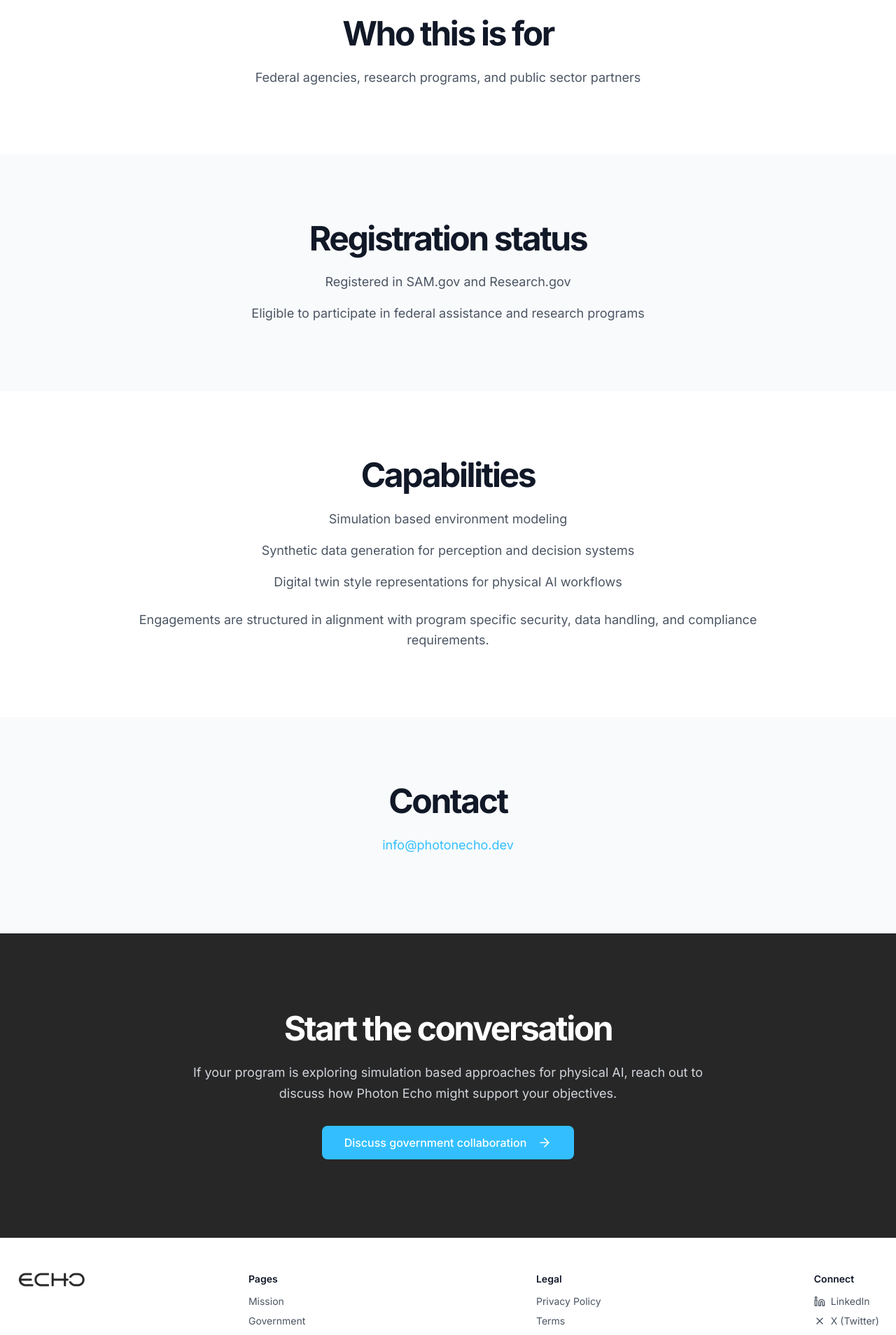
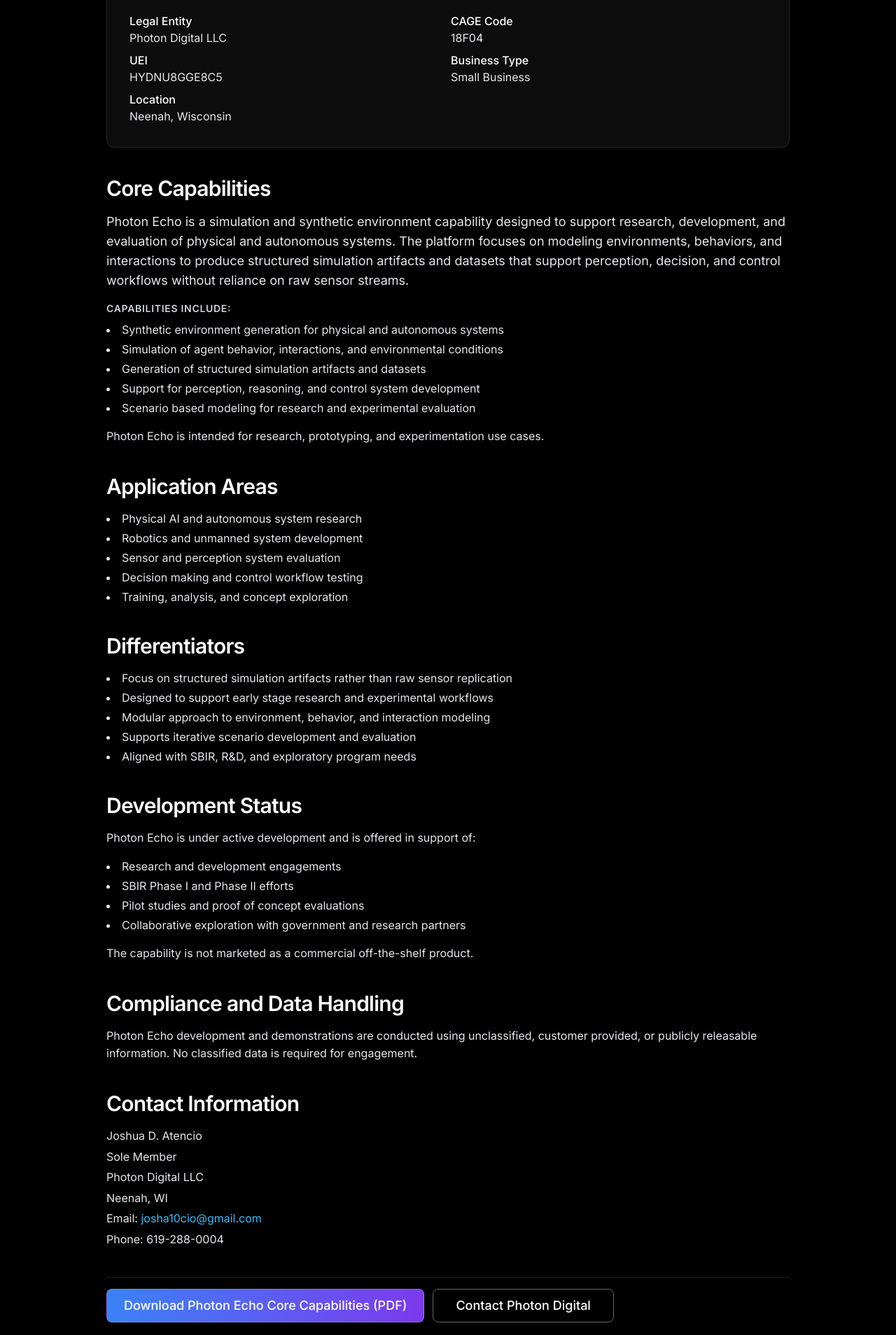
Before and after one commit to josha10cio/Photon-Digital-site, a Next.js app: page /government in a window 1280 px wide. Shown: the part 660-2568 px from the top of the page at 70% size. Built offline with nearby package versions, Linux system fonts and the light colour scheme.

Commit message:
Add government page with Photon Echo core capabilities and PDF download

```diff
--- a/app/government/page.tsx
+++ b/app/government/page.tsx
@@ -1,125 +1,226 @@
+import React from "react"
+import Link from "next/link"
 import { Button } from "@/components/ui/button"
-import { ArrowRightIcon } from "lucide-react"
-import Link from "next/link"
 import type { Metadata } from "next"
 
 export const metadata: Metadata = {
-  title: "Government – Photon Echo",
-  description: "Information for government and public sector programs interested in secure simulation based synthetic data and digital twin style systems.",
+  title: "Government & Defense | Photon Echo",
+  description:
+    "Photon Digital LLC provides defense-focused 3D visualization, animation, and simulation services supporting government and defense programs.",
 }
 
 export default function GovernmentPage() {
   return (
-    <div className="flex flex-col min-h-[calc(100dvh-4rem)]">
-      {/* Hero Section */}
-      <section className="relative w-full py-20 md:py-32 lg:py-40 bg-[#272727] text-white overflow-hidden">
-        <div className="absolute inset-0 overflow-hidden">
-          <div className="absolute top-1/4 left-1/4 w-96 h-96 bg-photon-500 rounded-full mix-blend-multiply filter blur-xl opacity-20 animate-pulse-slow"></div>
-          <div
-            className="absolute top-1/3 right-1/4 w-96 h-96 bg-photon-700 rounded-full mix-blend-multiply filter blur-xl opacity-20 animate-pulse-slow"
-            style={{ animationDelay: "2s" }}
-          ></div>
-        </div>
-
-        <div className="container relative z-10 px-4 md:px-6 lg:px-8">
-          <div className="max-w-3xl mx-auto text-center">
-            <h1 className="text-4xl font-bold tracking-tight sm:text-5xl md:text-6xl leading-tight mb-8">
-              Government
+    <div className="flex flex-col min-h-screen bg-black text-white">
+      <main className="flex-1">
+        {/* Header / Hero */}
+        <section className="w-full py-16 md:py-20 border-b border-white/10 bg-gradient-to-b from-black via-black to-[#050816]">
+          <div className="container px-4 md:px-6 max-w-5xl mx-auto">
+            <p className="text-sm font-medium text-[#33bfff] mb-3 tracking-wider uppercase">
+              Government &amp; Defense Programs
+            </p>
+            <h1 className="text-3xl sm:text-4xl md:text-5xl font-bold mb-4">
+              Photon Echo for government and defense programs
             </h1>
-            <p className="text-lg md:text-xl text-gray-300 leading-relaxed">
-              Photon Echo engages with government and public sector programs exploring secure synthetic data and digital twin systems for physical AI. The company is registered for participation in federal research and assistance programs and is advancing readiness for program specific engagements.
+            <p className="text-base md:text-lg text-gray-300 max-w-3xl">
+              Photon Digital LLC provides defense focused 3D visualization and animation services
+              supporting government and defense programs. The company delivers clear and accurate
+              visual representations of complex systems to support research, development, training,
+              and decision making.
             </p>
-          </div>
           </div>
         </section>
 
-      {/* Section 1: Who this is for */}
-      <section className="w-full py-16 md:py-24 bg-white">
-        <div className="container px-4 md:px-6">
-          <div className="max-w-4xl mx-auto">
-            <h2 className="text-3xl font-bold tracking-tighter sm:text-4xl md:text-5xl text-gray-900 mb-6 text-center">
-              Who this is for
+        {/* Core Content */}
+        <section className="w-full py-16 md:py-20">
+          <div className="container px-4 md:px-6 max-w-5xl mx-auto space-y-10">
+            {/* Identity Block */}
+            <div className="border border-white/10 rounded-xl p-6 md:p-8 bg-white/5">
+              <h2 className="text-xl md:text-2xl font-semibold tracking-wide mb-4">
+                PHOTON ECHO
               </h2>
-            <p className="text-lg text-gray-600 leading-relaxed text-center">
-              Federal agencies, research programs, and public sector partners
+              <p className="text-sm uppercase tracking-wider text-gray-300 mb-4">
+                A Photon Digital LLC Offering
               </p>
+              <dl className="grid gap-2 text-sm md:text-base text-gray-200 sm:grid-cols-2">
+                <div>
+                  <dt className="font-medium text-white">Legal Entity</dt>
+                  <dd>Photon Digital LLC</dd>
                 </div>
+                <div>
+                  <dt className="font-medium text-white">CAGE Code</dt>
+                  <dd>18F04</dd>
+                </div>
+                <div>
+                  <dt className="font-medium text-white">UEI</dt>
+                  <dd>HYDNU8GGE8C5</dd>
+                </div>
+                <div>
+                  <dt className="font-medium text-white">Business Type</dt>
+                  <dd>Small Business</dd>
+                </div>
+                <div>
+                  <dt className="font-medium text-white">Location</dt>
+                  <dd>Neenah, Wisconsin</dd>
+                </div>
+              </dl>
+            </div>
+
+            {/* Core Capabilities */}
+            <section aria-labelledby="core-capabilities-heading" className="space-y-4">
+              <h2
+                id="core-capabilities-heading"
+                className="text-2xl md:text-3xl font-semibold tracking-tight"
+              >
+                Core Capabilities
+              </h2>
+              <p className="text-gray-200 text-base md:text-lg">
+                Photon Echo is a simulation and synthetic environment capability designed to support
+                research, development, and evaluation of physical and autonomous systems. The
+                platform focuses on modeling environments, behaviors, and interactions to produce
+                structured simulation artifacts and datasets that support perception, decision, and
+                control workflows without reliance on raw sensor streams.
+              </p>
+              <div className="mt-4">
+                <h3 className="text-sm font-semibold uppercase tracking-wider text-gray-300 mb-2">
+                  Capabilities include:
+                </h3>
+                <ul className="list-disc list-inside space-y-1 text-gray-200">
+                  <li>Synthetic environment generation for physical and autonomous systems</li>
+                  <li>Simulation of agent behavior, interactions, and environmental conditions</li>
+                  <li>Generation of structured simulation artifacts and datasets</li>
+                  <li>Support for perception, reasoning, and control system development</li>
+                  <li>Scenario based modeling for research and experimental evaluation</li>
+                </ul>
+              </div>
+              <p className="text-gray-200">
+                Photon Echo is intended for research, prototyping, and experimentation use cases.
+              </p>
+            </section>
+
+            {/* Application Areas */}
+            <section aria-labelledby="application-areas-heading" className="space-y-4">
+              <h2
+                id="application-areas-heading"
+                className="text-2xl md:text-3xl font-semibold tracking-tight"
+              >
+                Application Areas
+              </h2>
+              <ul className="list-disc list-inside space-y-1 text-gray-200">
+                <li>Physical AI and autonomous system research</li>
+                <li>Robotics and unmanned system development</li>
+                <li>Sensor and perception system evaluation</li>
+                <li>Decision making and control workflow testing</li>
+                <li>Training, analysis, and concept exploration</li>
+              </ul>
+            </section>
+
+            {/* Differentiators */}
+            <section aria-labelledby="differentiators-heading" className="space-y-4">
+              <h2
+                id="differentiators-heading"
+                className="text-2xl md:text-3xl font-semibold tracking-tight"
+              >
+                Differentiators
+              </h2>
+              <ul className="list-disc list-inside space-y-1 text-gray-200">
+                <li>
+                  Focus on structured simulation artifacts rather than raw sensor replication
+                </li>
+                <li>Designed to support early stage research and experimental workflows</li>
+                <li>Modular approach to environment, behavior, and interaction modeling</li>
+                <li>Supports iterative scenario development and evaluation</li>
+                <li>Aligned with SBIR, R&amp;D, and exploratory program needs</li>
+              </ul>
+            </section>
+
+            {/* Development Status */}
+            <section aria-labelledby="development-status-heading" className="space-y-4">
+              <h2
+                id="development-status-heading"
+                className="text-2xl md:text-3xl font-semibold tracking-tight"
+              >
+                Development Status
+              </h2>
+              <p className="text-gray-200">
+                Photon Echo is under active development and is offered in support of:
+              </p>
+              <ul className="list-disc list-inside space-y-1 text-gray-200">
+                <li>Research and development engagements</li>
+                <li>SBIR Phase I and Phase II efforts</li>
+                <li>Pilot studies and proof of concept evaluations</li>
+                <li>Collaborative exploration with government and research partners</li>
+              </ul>
+              <p className="text-gray-200">
+                The capability is not marketed as a commercial off-the-shelf product.
+              </p>
+            </section>
+
+            {/* Compliance and Data Handling */}
+            <section aria-labelledby="compliance-heading" className="space-y-4">
+              <h2 id="compliance-heading" className="text-2xl md:text-3xl font-semibold tracking-tight">
+                Compliance and Data Handling
+              </h2>
+              <p className="text-gray-200">
+                Photon Echo development and demonstrations are conducted using unclassified,
+                customer provided, or publicly releasable information. No classified data is
+                required for engagement.
+              </p>
+            </section>
+
+            {/* Contact Information */}
+            <section aria-labelledby="contact-heading" className="space-y-4">
+              <h2 id="contact-heading" className="text-2xl md:text-3xl font-semibold tracking-tight">
+                Contact Information
+              </h2>
+              <div className="space-y-1 text-gray-200">
+                <p>Joshua D. Atencio</p>
+                <p>Sole Member</p>
+                <p>Photon Digital LLC</p>
+                <p>Neenah, WI</p>
+                <p>
+                  Email:{" "}
+                  <a
+                    href="mailto:josha10cio@gmail.com"
+                    className="text-[#33bfff] hover:underline"
+                  >
+                    josha10cio@gmail.com
+                  </a>
+                </p>
+                <p>Phone: 619-288-0004</p>
               </div>
             </section>
 
-      {/* Section 2: Registration status */}
-      <section className="w-full py-16 md:py-24 bg-gray-50">
-        <div className="container px-4 md:px-6">
-          <div className="max-w-4xl mx-auto">
-            <h2 className="text-3xl font-bold tracking-tighter sm:text-4xl md:text-5xl text-gray-900 mb-6 text-center">
-              Registration status
-            </h2>
-            <div className="text-lg text-gray-600 leading-relaxed space-y-4 text-center">
-              <p>Registered in SAM.gov and Research.gov</p>
-              <p>Eligible to participate in federal assistance and research programs</p>
-            </div>
-          </div>
-        </div>
-      </section>
-
-      {/* Section 3: Capabilities */}
-      <section className="w-full py-16 md:py-24 bg-white">
-        <div className="container px-4 md:px-6">
-          <div className="max-w-4xl mx-auto">
-            <h2 className="text-3xl font-bold tracking-tighter sm:text-4xl md:text-5xl text-gray-900 mb-6 text-center">
-              Capabilities
-            </h2>
-            <ul className="text-lg text-gray-600 leading-relaxed space-y-4 text-center list-none">
-              <li>Simulation based environment modeling</li>
-              <li>Synthetic data generation for perception and decision systems</li>
-              <li>Digital twin style representations for physical AI workflows</li>
-            </ul>
-            <p className="text-lg text-gray-600 leading-relaxed text-center mt-6">
-              Engagements are structured in alignment with program specific security, data handling, and compliance requirements.
-            </p>
-          </div>
-        </div>
-      </section>
-
-      {/* Section 4: Contact */}
-      <section className="w-full py-16 md:py-24 bg-gray-50">
-        <div className="container px-4 md:px-6">
-          <div className="max-w-4xl mx-auto text-center">
-            <h2 className="text-3xl font-bold tracking-tighter sm:text-4xl md:text-5xl text-gray-900 mb-6">
-              Contact
-            </h2>
-            <p className="text-lg text-gray-600 leading-relaxed mb-4">
-              <a href="mailto:info@photonecho.dev" className="text-[#33bfff] hover:text-[#2aa3d9] transition-colors">
-                info@photonecho.dev
+            {/* Download Button + Contact CTA */}
+            <section className="pt-4 border-t border-white/10 flex flex-col md:flex-row items-start md:items-center justify-between gap-4">
+              <div className="flex flex-wrap gap-3">
+                <a
+                  href="/CORE%20CAPABILITIES%20Photon%20Echo.pdf"
+                  target="_blank"
+                  rel="noopener noreferrer"
+                  download
+                >
+                  <Button
+                    size="lg"
+                    className="bg-[#33bfff] hover:bg-[#2aa3d9] text-white font-medium px-6"
+                  >
+                    Download Photon Echo Core Capabilities (PDF)
+                  </Button>
                 </a>
-            </p>
-          </div>
-        </div>
-      </section>
-
-      {/* CTA Section */}
-      <section className="w-full py-20 md:py-28 bg-[#272727]">
-        <div className="container px-4 md:px-6">
-          <div className="max-w-3xl mx-auto text-center">
-            <h2 className="text-3xl font-bold tracking-tighter sm:text-4xl md:text-5xl text-white mb-6">
-              Start the conversation
-            </h2>
-            <p className="text-lg text-gray-300 leading-relaxed mb-8">
-              If your program is exploring simulation based approaches for physical AI, reach out to discuss how Photon Echo might support your objectives.
-            </p>
                 <Link href="/contact">
                   <Button
-                variant="default"
+                    variant="outline"
                     size="lg"
-                className="bg-[#33bfff] hover:bg-[#2aa3d9] text-white px-8 py-6 text-base font-medium rounded-md"
+                    className="border-white/40 text-white hover:bg-white/10"
                   >
-                Discuss government collaboration
-                <ArrowRightIcon className="ml-2 h-5 w-5" />
+                    Contact Photon Digital
                   </Button>
                 </Link>
               </div>
+            </section>
           </div>
         </section>
+      </main>
     </div>
   )
 }
```
Also changed, not shown: 1 other file (tests, documents, lock files or other folders). Lines whose indentation alone changed are shown as unchanged.
